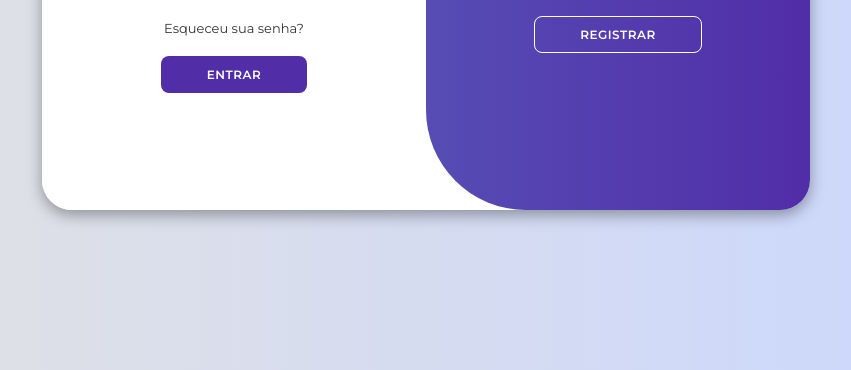
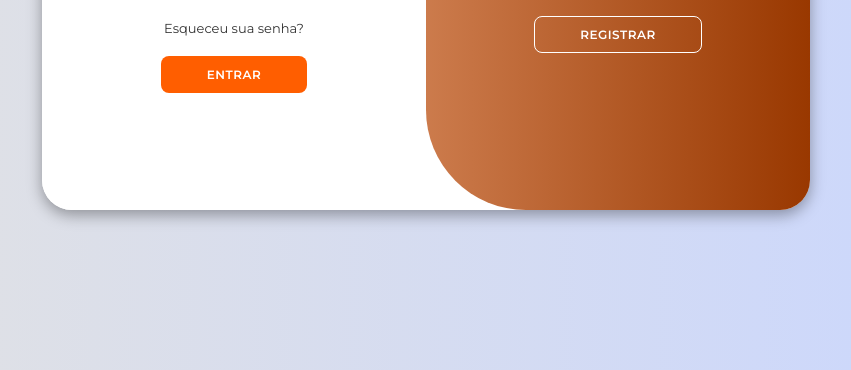
Before and after one commit to meldeoz/A3-git-projeto, a plain HTML site: page login.html in a window 1280 px wide. Shown: the part 430-800 px from the top of the page, without its empty margins (214-1065 px from the left). Drawn offline with Linux system fonts and the light colour scheme.

Commit message:
Página de login O script foi no outro commit (to cansado)

```diff
--- a/login.html
+++ b/login.html
@@ -6,6 +6,7 @@
      <meta name="viewport" content="width=device-width, initial-scale=1.0">
      <link rel="stylesheet" href="https://cdnjs.cloudflare.com/ajax/libs/font-awesome/6.4.2/css/all.min.css">
      <link rel="stylesheet" href="./src/css/login-style.css">
+     <link rel="stylesheet" href="./src/css/reset.css">
      <title>AITHERAPIST | LOGIN</title>
 </head>
 
--- a/src/css/login-style.css
+++ b/src/css/login-style.css
@@ -47,7 +47,7 @@ body {
 }
 
 .container button {
-     background-color: #512da8;
+     background-color: #ff5e00;
      color: #fff;
      font-size: 12px;
      padding: 10px 45px;
@@ -150,9 +150,9 @@ body {
 }
 
 .toggle {
-     background-color: #512da8;
+     background-color: #ff5e00;
      height: 100%;
-     background: linear-gradient(to right, #5c6bc0, #512da8);
+     background: linear-gradient(to right, #ffbe98, #993800);
      color: #fff;
      position: relative;
      left: -100%;
```
